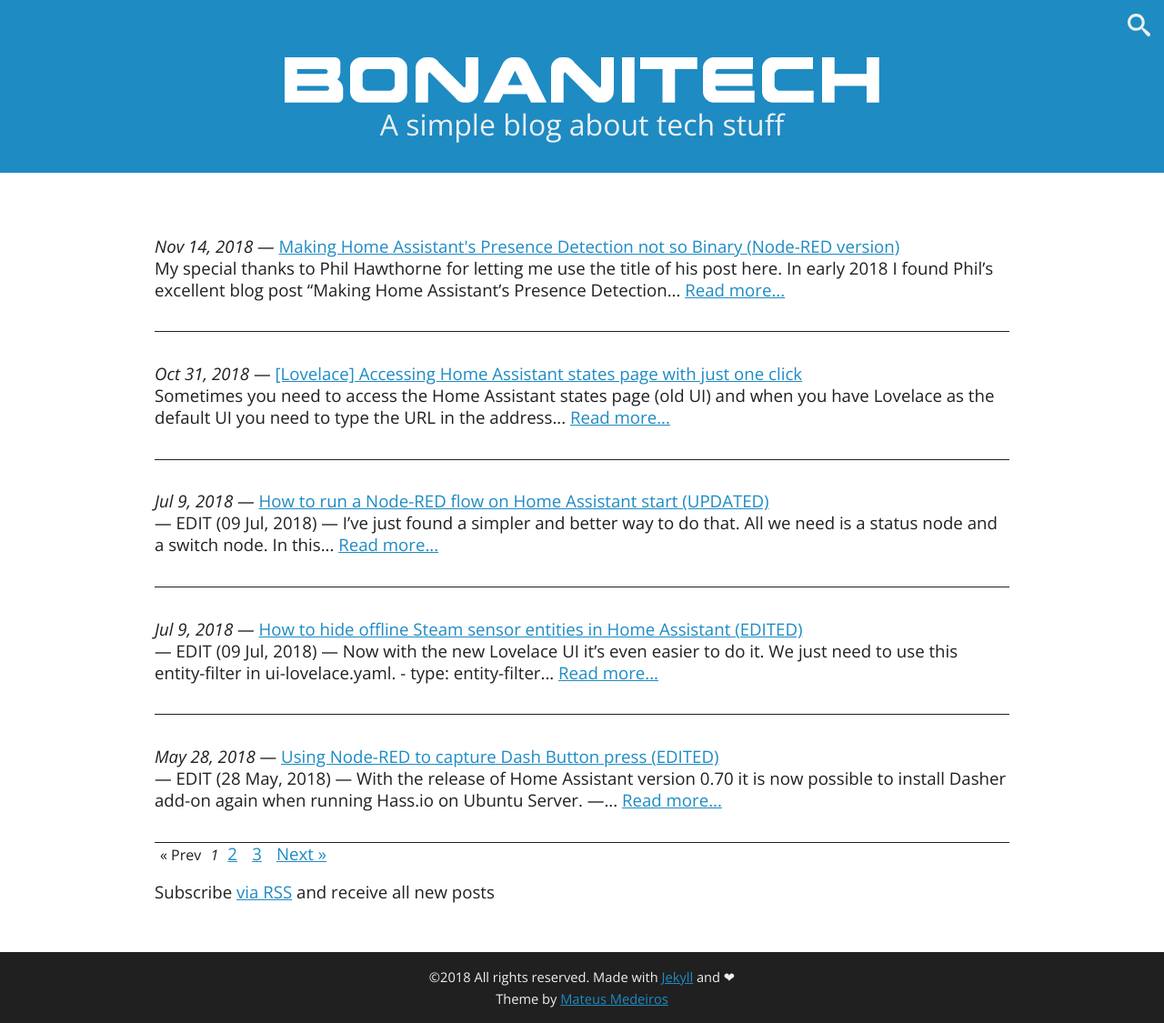
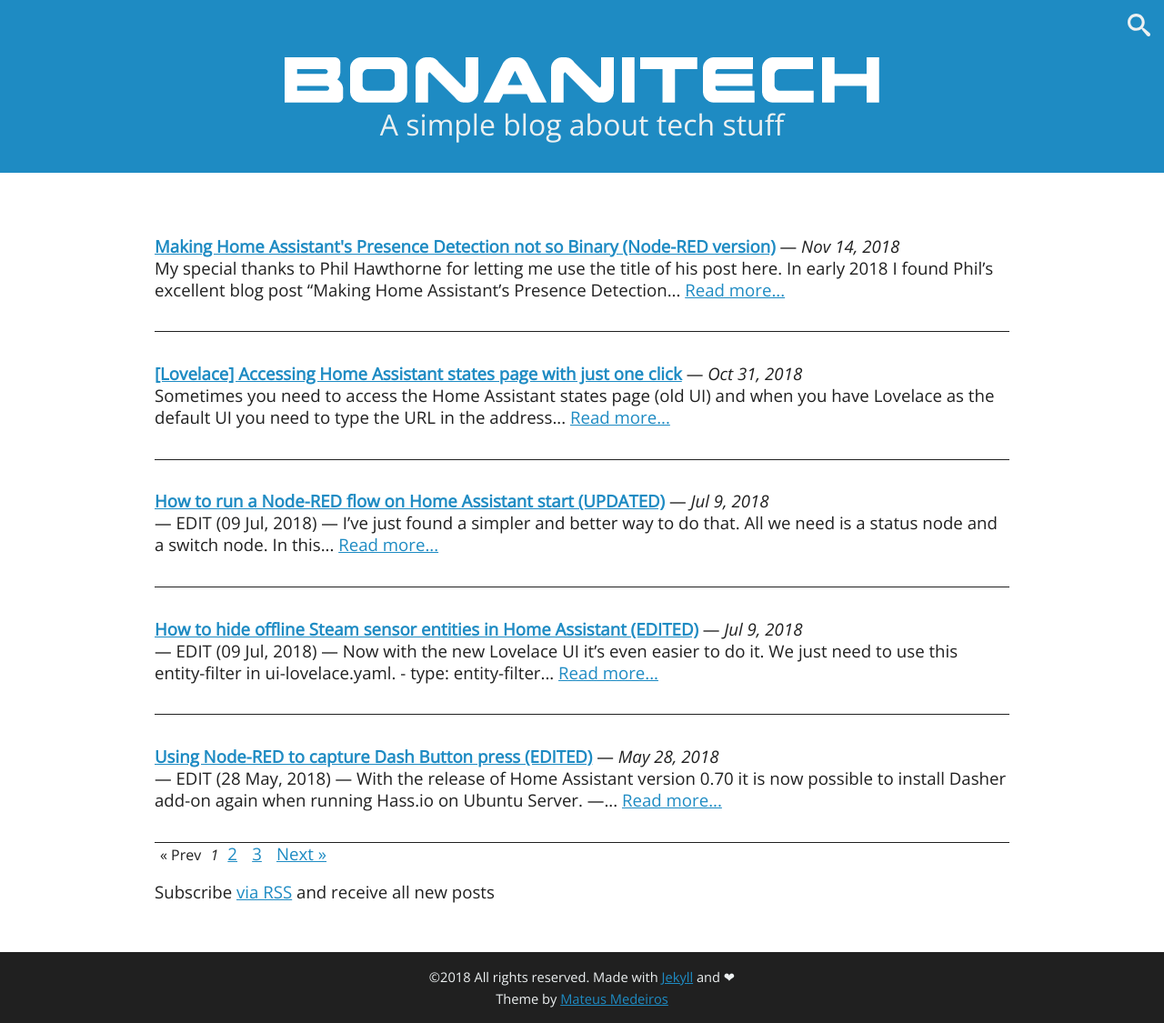
Before and after one commit to bonanitech/blog, a Jekyll site: the page built from index.html, in a window 1280 px wide. Shown: the whole page at 91% size. Built offline with Jekyll 4.4.1, drawn with Linux system fonts in a browser that asks for light colours; the list of posts is cut into pages by our own code.

Commit message:
Layout change

```diff
--- a/index.html
+++ b/index.html
@@ -10,7 +10,7 @@ description: A simple blog about tech stuff
       {% for post in paginator.posts %}
         <li class="post-container">
 
-          <p> <span><i>{{ post.date | date: "%b %-d, %Y" }}</i></span> — <a class="post-link" href="{{ post.permalink | prepend: site.baseurl }}">{{ post.title }}</a><br />{{ post.content | strip_html | truncatewords: 30  }} <a href="{{ post.permalink | prepend: site.baseurl }}"> Read more... </a> </p>
+          <p> <b><a class="post-link" href="{{ post.permalink | prepend: site.baseurl }}">{{ post.title }}</a></b> — <span><i>{{ post.date | date: "%b %-d, %Y" }}</i></span><br />{{ post.content | strip_html | truncatewords: 30  }} <a href="{{ post.permalink | prepend: site.baseurl }}"> Read more... </a> </p>
 
         </li>
       {% endfor %}
```
